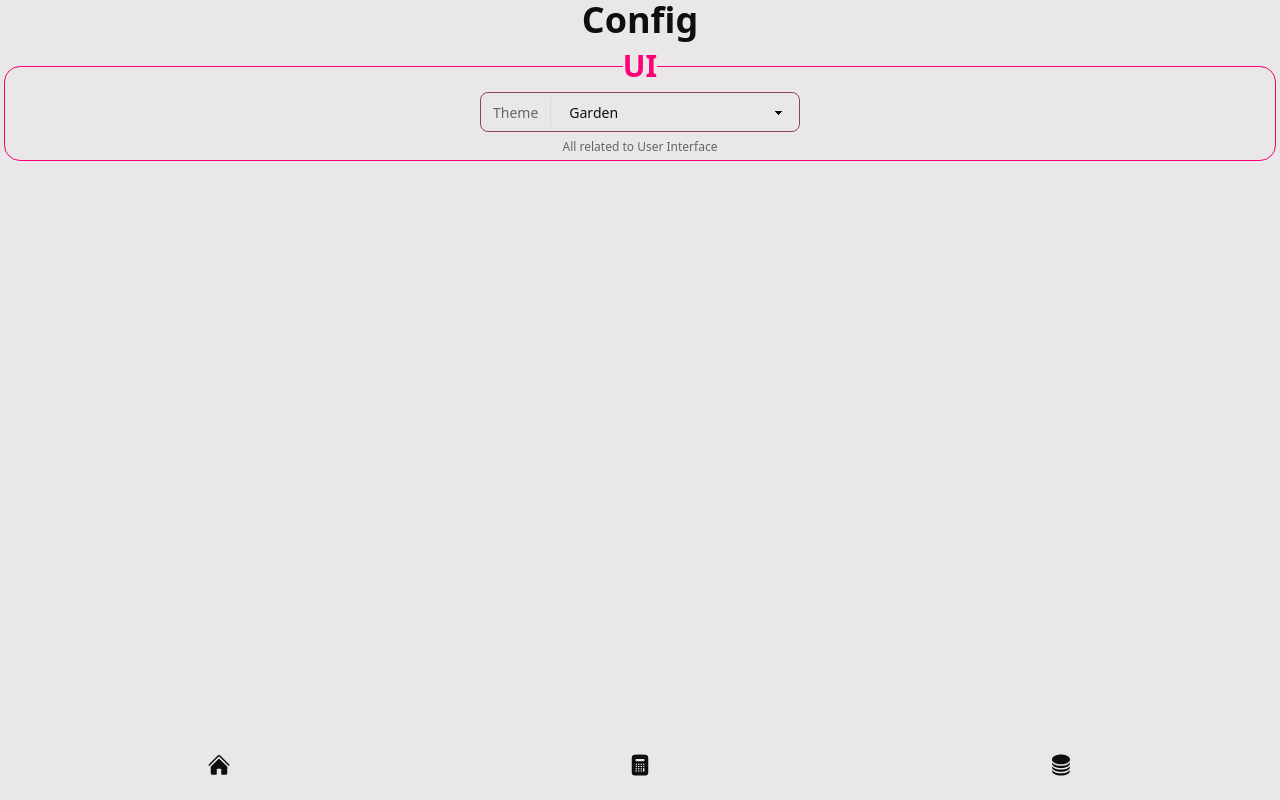
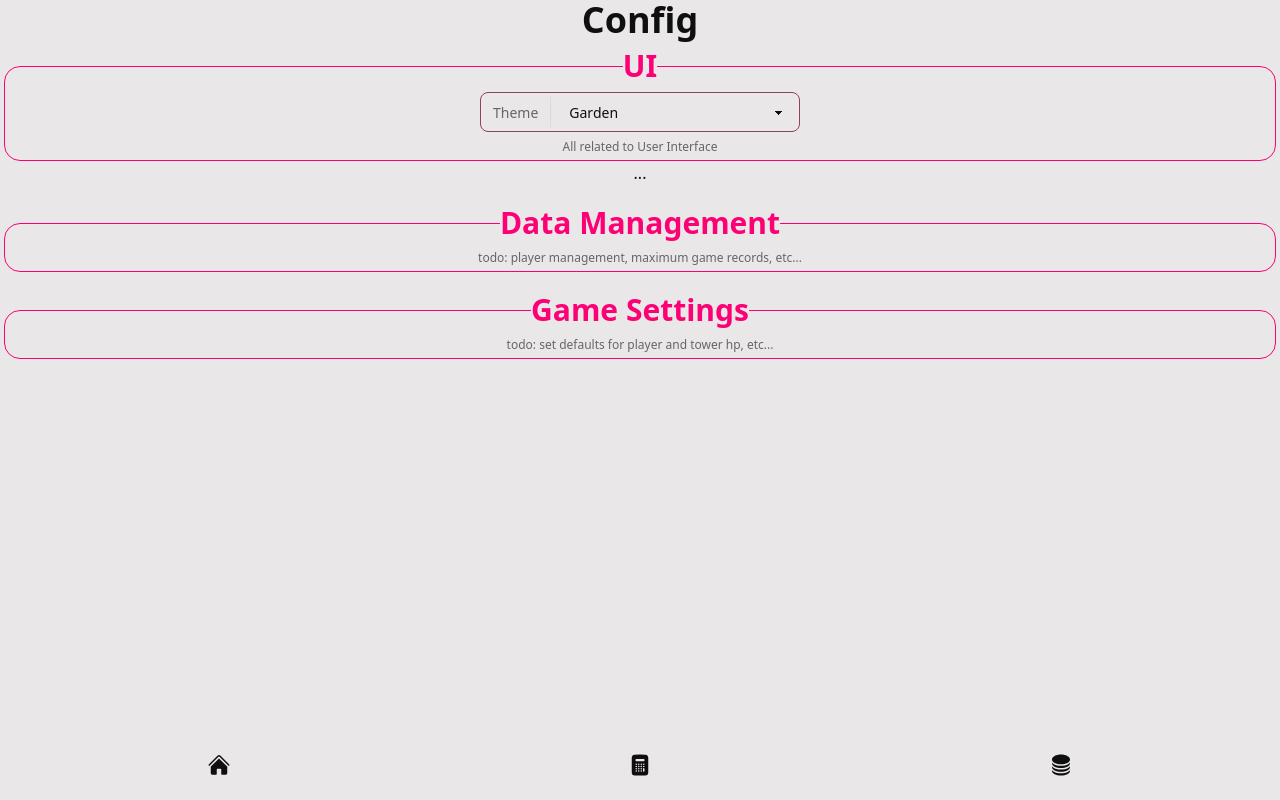
Before and after one commit to condemo/nes-cards-vue, a Vue app: page /config in a window 1280 px wide. Built offline with nearby package versions, Linux system fonts and the light colour scheme; a web font is replaced by a local one.

Commit message:
refactor: config section move to components; some todos added

```diff
--- /dev/null
+++ b/src/components/config/DataConfig.vue
@@ -0,0 +1,8 @@
+<template>
+  <div class="my-3">
+    <fieldset class="fieldset border border-primary rounded-box">
+      <legend class="fieldset-legend text-3xl text-primary">Data Management</legend>
+      <p class="fieldset-label mx-auto">todo: player management, maximum game records, etc...</p>
+    </fieldset>
+  </div>
+</template>
--- /dev/null
+++ b/src/components/config/GameConfig.vue
@@ -0,0 +1,8 @@
+<template>
+  <div class="my-3">
+    <fieldset class="fieldset border border-primary rounded-box">
+      <legend class="fieldset-legend text-3xl text-primary">Game Settings</legend>
+      <p class="fieldset-label mx-auto">todo: set defaults for player and tower hp, etc...</p>
+    </fieldset>
+  </div>
+</template>
--- /dev/null
+++ b/src/components/config/UIConfig.vue
@@ -0,0 +1,25 @@
+<template>
+  <div>
+    <fieldset class="fieldset border border-primary rounded-box">
+      <legend class="fieldset-legend text-3xl text-primary">UI</legend>
+      <label class="select select-secondary mx-auto">
+        <span class="label">Theme</span>
+        <select v-model="currentTheme">
+          <option v-for="(theme, index) in themeList" :value="theme.value" :key="index">{{ theme.name }}</option>
+        </select>
+      </label>
+      <p class="fieldset-label mx-auto">All related to User Interface</p>
+    </fieldset>
+  </div>
+</template>
+
+<script setup lang="ts">
+import { useConfigStore } from '@/stores/config';
+import { storeToRefs } from 'pinia';
+
+const configStore = useConfigStore()
+const themeList = configStore.themeList
+const { currentTheme } = storeToRefs(configStore)
+
+
+</script>
--- a/src/views/ConfigView.vue
+++ b/src/views/ConfigView.vue
@@ -1,26 +1,17 @@
 <template>
   <div>
     <h1 class="text-4xl font-bold">Config</h1>
-
-    <fieldset class="fieldset border border-primary rounded-box">
-      <legend class="fieldset-legend text-3xl text-primary">UI</legend>
-      <label class="select select-secondary mx-auto">
-        <span class="label">Theme</span>
-        <select v-model="currentTheme">
-          <option v-for="(theme, index) in themeList" :value="theme.value" :key="index">{{ theme.name }}</option>
-        </select>
-      </label>
-      <p class="fieldset-label mx-auto">All related to User Interface</p>
-    </fieldset>
+    <div id="config-section">
+      <UIConfig />
+      <p>...</p>
+      <DataConfig />
+      <GameConfig />
+    </div>
   </div>
 </template>
 
 <script setup lang="ts">
-import { useConfigStore } from '@/stores/config';
-import { storeToRefs } from 'pinia';
-
-const configStore = useConfigStore()
-const themeList = configStore.themeList
-const { currentTheme } = storeToRefs(configStore)
-
+import UIConfig from '@/components/config/UIConfig.vue'
+import DataConfig from '@/components/config/DataConfig.vue'
+import GameConfig from '@/components/config/GameConfig.vue'
 </script>
```
